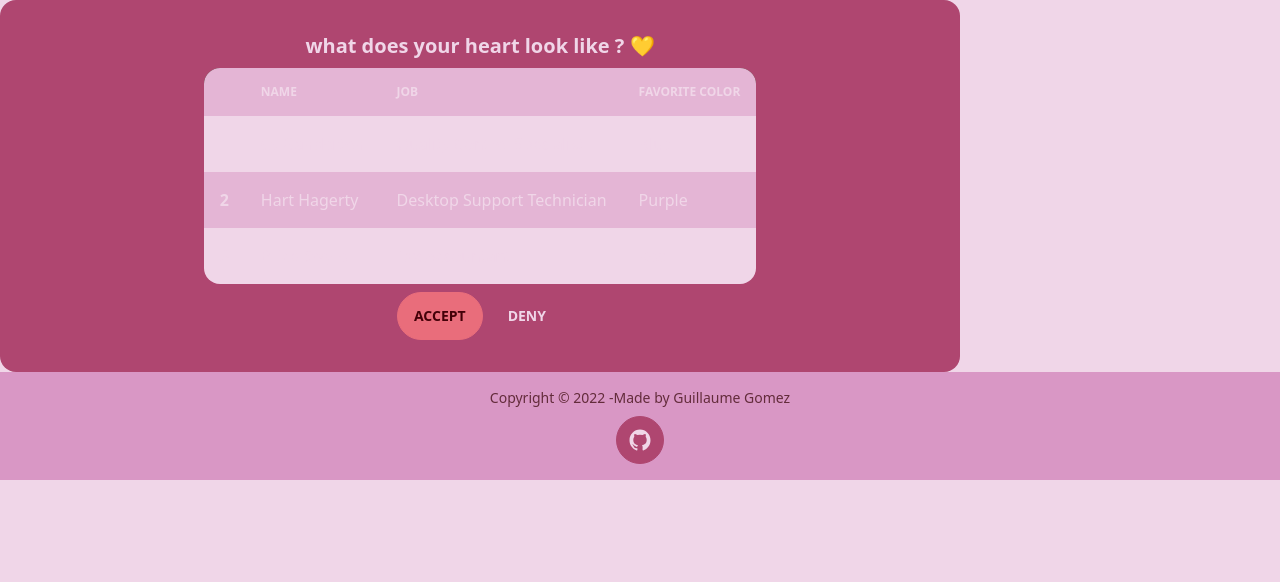
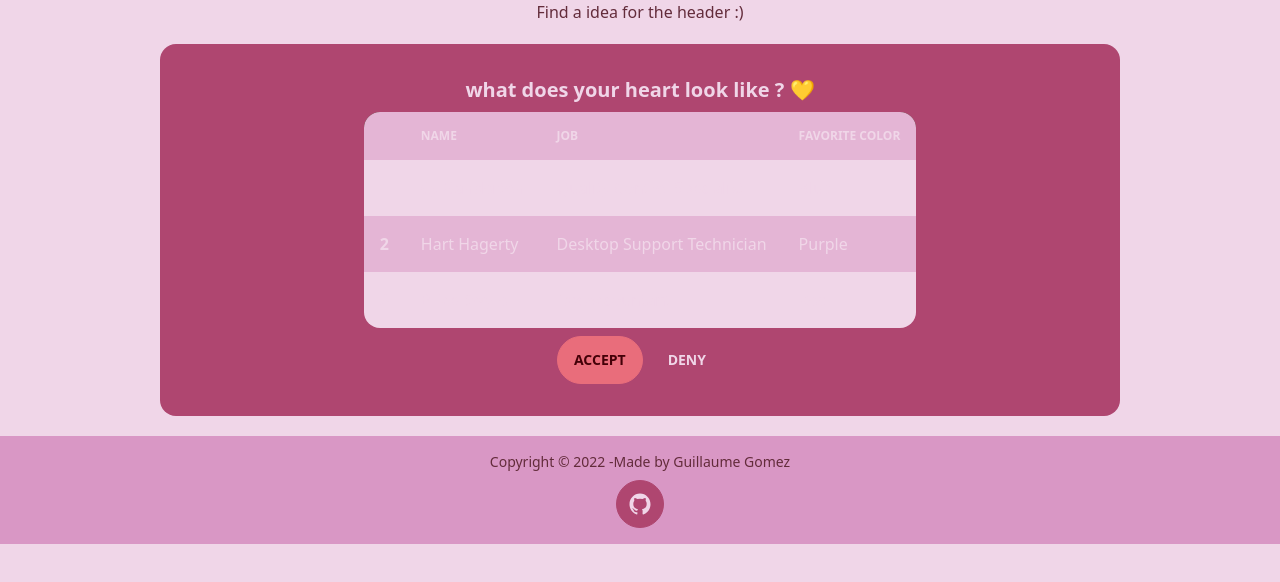
Before and after one commit to guillaume-gomez/split-my-heart, a React (Create React App) app: page / in a window 1280 px wide. Shown: the top 582 px of the page. Built offline with nearby package versions, Linux system fonts and the light colour scheme.

Commit message:
add header

```diff
--- a/src/App.tsx
+++ b/src/App.tsx
@@ -3,14 +3,16 @@ import './App.css';
 
 import Form from "./Components/Form";
 import Footer from "./Components/Footer";
+import Header from "./Components/Header";
 
 function App() {
   return (
     <div className="App">
-      <div>
+      <div className="flex flex-col gap-5 items-center">
+        <Header />
         <Form />
+        <Footer />
       </div>
-      <Footer />
     </div>
   );
 }
```
